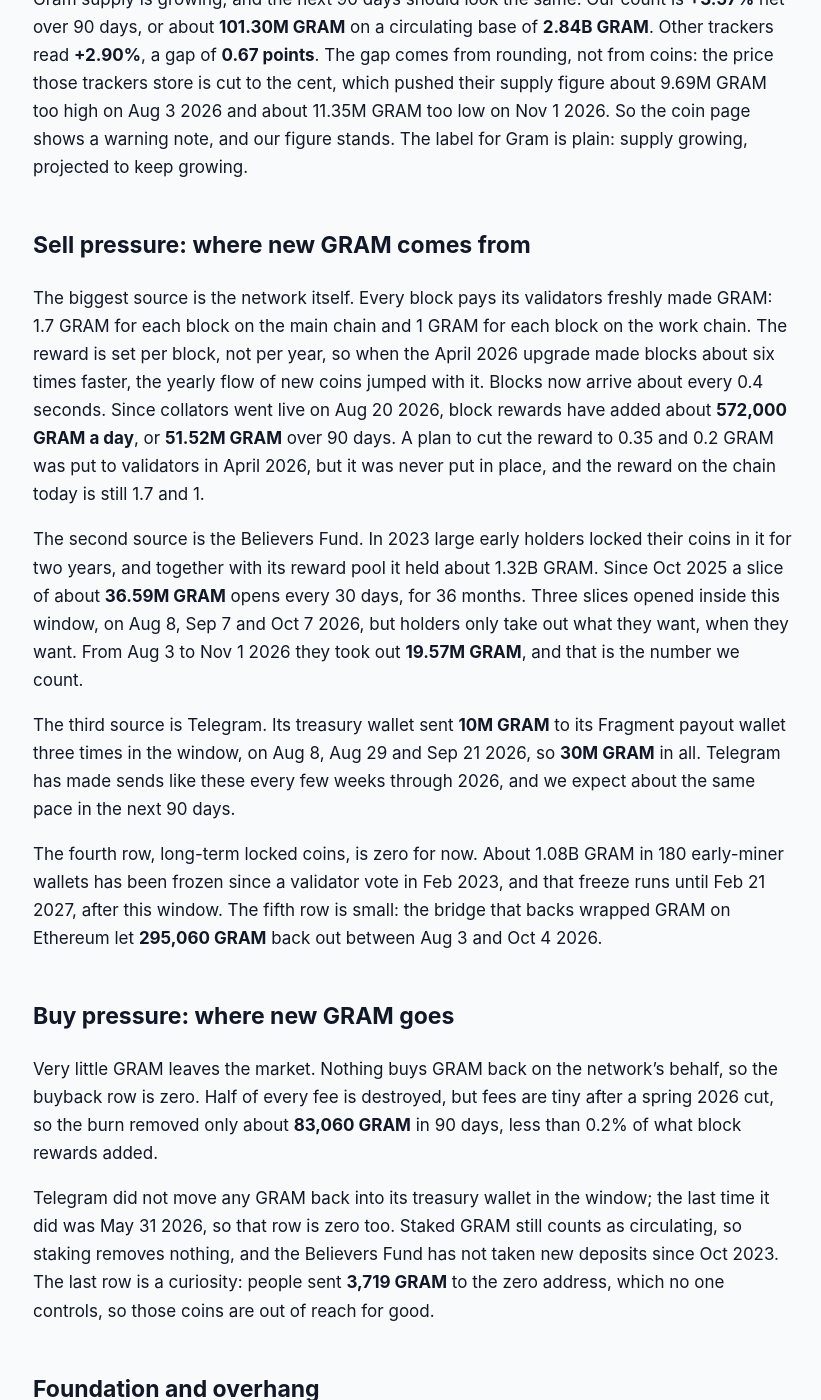
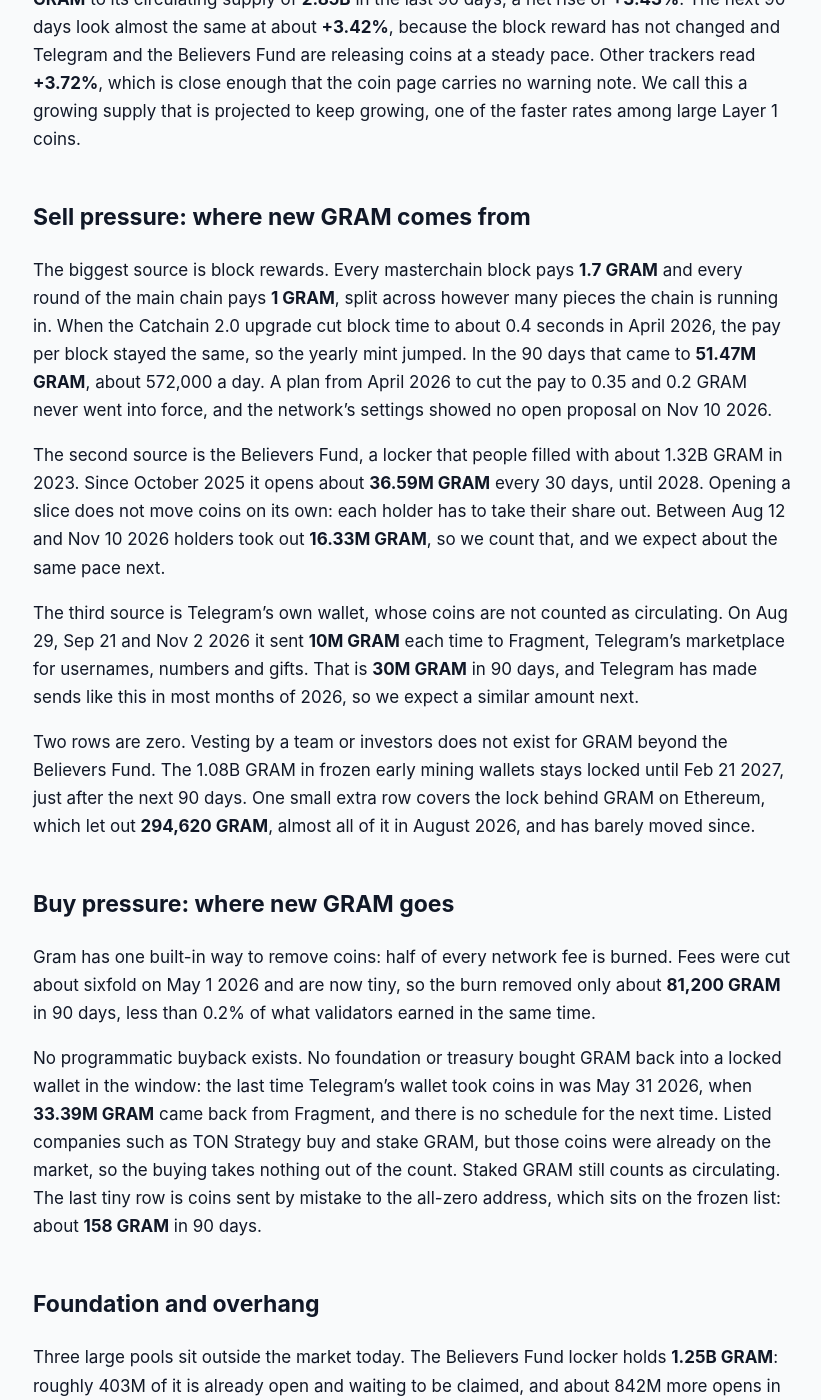
Before and after one commit to jeevansongmy-spec/mrnasdog-articles, a Jekyll site: the page built from crypto/ton-pressure-framework.md, in a window 1280 px wide and 1400 px high, scrolled down 619 px. Shown: the whole window, without its empty margins (227-1048 px from the left). Built offline with Jekyll 4.4.1, drawn with Linux system fonts in a browser that asks for light colours; some of the changed text lies outside the part shown.

Commit message:
publish: crypto/ton-pressure-framework

```diff
--- a/crypto/ton-pressure-framework.md
+++ b/crypto/ton-pressure-framework.md
@@ -1,6 +1,6 @@
 ---
 title:         "GRAM Inflation Analysis · November 2026 · Supply growing · projected to keep growing"
-description:   "GRAM is inflationary: 51.5M GRAM of block rewards, 19.6M from the Believers Fund and 30M from Telegram's treasury give +3.57% net in 90 days. No hard cap."
+description:   "Gram (GRAM, formerly Toncoin) supply in 90 days: 51.47M from block rewards, 30M from Telegram, 16.33M from the Believers Fund, a tiny burn. +3.43% net."
 canonical_url: "https://mrnasdog.com/research/gram/inflation"
 tags:          ["crypto", "gram", "toncoin", "layer1"]
 published:     true
@@ -12,60 +12,60 @@ Looking for the buy-or-sell answer? It is on the GRAM coin page, with demand and
 
 # GRAM Inflation Analysis · November 2026 · Supply growing · projected to keep growing
 
-*Checked Nov 1 2026*
+*Checked Nov 10 2026*
 
-GRAM, the coin of The Open Network that was called Toncoin until June 2026, is inflationary and has no supply cap. Between Aug 3 and Nov 1 2026 about **101.39M GRAM** reached the market from block rewards, Believers Fund claims, Telegram's treasury and the Ethereum bridge, while only about **86,800 GRAM** left it, so net supply grew **+3.57%**. Other trackers show **+2.90%** for the same 90 days, and the coin page carries a warning note that explains why.
+GRAM is inflationary, and fast: there is no supply cap, and every block of The Open Network pays its validators in new coins. Between Aug 12 and Nov 10 2026 about **98.09M GRAM** reached the market, from block rewards, Telegram's own wallet and the Believers Fund locker, while the fee burn took out only **81,200 GRAM**. Net, circulating supply grew **+3.43%** in 90 days, and other trackers show **+3.72%** for the same stretch.
 
 ## The verdict, in one paragraph
 
-Gram supply is growing, and the next 90 days should look the same. Our count is **+3.57%** net over 90 days, or about **101.30M GRAM** on a circulating base of **2.84B GRAM**. Other trackers read **+2.90%**, a gap of **0.67 points**. The gap comes from rounding, not from coins: the price those trackers store is cut to the cent, which pushed their supply figure about 9.69M GRAM too high on Aug 3 2026 and about 11.35M GRAM too low on Nov 1 2026. So the coin page shows a warning note, and our figure stands. The label for Gram is plain: supply growing, projected to keep growing.
+Gram, the coin that was called Toncoin until the Jun 15 2026 rename, added about **98.01M GRAM** to its circulating supply of **2.85B** in the last 90 days, a net rise of **+3.43%**. The next 90 days look almost the same at about **+3.42%**, because the block reward has not changed and Telegram and the Believers Fund are releasing coins at a steady pace. Other trackers read **+3.72%**, which is close enough that the coin page carries no warning note. We call this a growing supply that is projected to keep growing, one of the faster rates among large Layer 1 coins.
 
 ## Sell pressure: where new GRAM comes from
 
-The biggest source is the network itself. Every block pays its validators freshly made GRAM: 1.7 GRAM for each block on the main chain and 1 GRAM for each block on the work chain. The reward is set per block, not per year, so when the April 2026 upgrade made blocks about six times faster, the yearly flow of new coins jumped with it. Blocks now arrive about every 0.4 seconds. Since collators went live on Aug 20 2026, block rewards have added about **572,000 GRAM a day**, or **51.52M GRAM** over 90 days. A plan to cut the reward to 0.35 and 0.2 GRAM was put to validators in April 2026, but it was never put in place, and the reward on the chain today is still 1.7 and 1.
+The biggest source is block rewards. Every masterchain block pays **1.7 GRAM** and every round of the main chain pays **1 GRAM**, split across however many pieces the chain is running in. When the Catchain 2.0 upgrade cut block time to about 0.4 seconds in April 2026, the pay per block stayed the same, so the yearly mint jumped. In the 90 days that came to **51.47M GRAM**, about 572,000 a day. A plan from April 2026 to cut the pay to 0.35 and 0.2 GRAM never went into force, and the network's settings showed no open proposal on Nov 10 2026.
 
-The second source is the Believers Fund. In 2023 large early holders locked their coins in it for two years, and together with its reward pool it held about 1.32B GRAM. Since Oct 2025 a slice of about **36.59M GRAM** opens every 30 days, for 36 months. Three slices opened inside this window, on Aug 8, Sep 7 and Oct 7 2026, but holders only take out what they want, when they want. From Aug 3 to Nov 1 2026 they took out **19.57M GRAM**, and that is the number we count.
+The second source is the Believers Fund, a locker that people filled with about 1.32B GRAM in 2023. Since October 2025 it opens about **36.59M GRAM** every 30 days, until 2028. Opening a slice does not move coins on its own: each holder has to take their share out. Between Aug 12 and Nov 10 2026 holders took out **16.33M GRAM**, so we count that, and we expect about the same pace next.
 
-The third source is Telegram. Its treasury wallet sent **10M GRAM** to its Fragment payout wallet three times in the window, on Aug 8, Aug 29 and Sep 21 2026, so **30M GRAM** in all. Telegram has made sends like these every few weeks through 2026, and we expect about the same pace in the next 90 days.
+The third source is Telegram's own wallet, whose coins are not counted as circulating. On Aug 29, Sep 21 and Nov 2 2026 it sent **10M GRAM** each time to Fragment, Telegram's marketplace for usernames, numbers and gifts. That is **30M GRAM** in 90 days, and Telegram has made sends like this in most months of 2026, so we expect a similar amount next.
 
-The fourth row, long-term locked coins, is zero for now. About 1.08B GRAM in 180 early-miner wallets has been frozen since a validator vote in Feb 2023, and that freeze runs until Feb 21 2027, after this window. The fifth row is small: the bridge that backs wrapped GRAM on Ethereum let **295,060 GRAM** back out between Aug 3 and Oct 4 2026.
+Two rows are zero. Vesting by a team or investors does not exist for GRAM beyond the Believers Fund. The 1.08B GRAM in frozen early mining wallets stays locked until Feb 21 2027, just after the next 90 days. One small extra row covers the lock behind GRAM on Ethereum, which let out **294,620 GRAM**, almost all of it in August 2026, and has barely moved since.
 
 ## Buy pressure: where new GRAM goes
 
-Very little GRAM leaves the market. Nothing buys GRAM back on the network's behalf, so the buyback row is zero. Half of every fee is destroyed, but fees are tiny after a spring 2026 cut, so the burn removed only about **83,060 GRAM** in 90 days, less than 0.2% of what block rewards added.
+Gram has one built-in way to remove coins: half of every network fee is burned. Fees were cut about sixfold on May 1 2026 and are now tiny, so the burn removed only about **81,200 GRAM** in 90 days, less than 0.2% of what validators earned in the same time.
 
-Telegram did not move any GRAM back into its treasury wallet in the window; the last time it did was May 31 2026, so that row is zero too. Staked GRAM still counts as circulating, so staking removes nothing, and the Believers Fund has not taken new deposits since Oct 2023. The last row is a curiosity: people sent **3,719 GRAM** to the zero address, which no one controls, so those coins are out of reach for good.
+No programmatic buyback exists. No foundation or treasury bought GRAM back into a locked wallet in the window: the last time Telegram's wallet took coins in was May 31 2026, when **33.39M GRAM** came back from Fragment, and there is no schedule for the next time. Listed companies such as TON Strategy buy and stake GRAM, but those coins were already on the market, so the buying takes nothing out of the count. Staked GRAM still counts as circulating. The last tiny row is coins sent by mistake to the all-zero address, which sits on the frozen list: about **158 GRAM** in 90 days.
 
 ## Foundation and overhang
 
-Three large piles sit outside the circulating count, and each one can add to supply later. The Believers Fund holds **1.25B GRAM**. About 367M of that has already opened and can be claimed at any time, and about 878M is still waiting for its monthly slices, which run to 2028. If holders start claiming faster, the second row grows quickly.
+Three large pools sit outside the market today. The Believers Fund locker holds **1.25B GRAM**: roughly 403M of it is already open and waiting to be claimed, and about 842M more opens in 30-day slices until 2028. The frozen early mining wallets hold **1.08B GRAM** across 180 addresses; most have never been used, and their lock ends on Feb 21 2027. Telegram's wallet holds **92.42M GRAM** and has no published schedule.
 
-Telegram's treasury wallet holds **102.42M GRAM** after this window's sends. At 30M every 90 days, that pile would last about ten more months.
-
-The frozen early-miner wallets hold **1.08B GRAM**. Most of them were never used, and their owners may no longer have the keys, but the freeze itself ends on Feb 21 2027. Any coins that move after that date would be new supply, so this is the pile to watch in early 2027. The Ethereum bridge holds another 9.30M GRAM that backs wrapped coins already trading there.
+Smaller pools are the lock behind GRAM on Ethereum with about **9.30M GRAM** and the old TON Foundation wallet with about **1.59M GRAM**, which sent nothing in the window. If any of these balances falls, the coins that leave will show up in the next check.
 
 ## How GRAM compares to other proof-of-stake Layer 1 chains
 
-Most proof-of-stake chains pay validators in new coins, so new supply is normal. What sets Gram apart is how its reward is set. Ethereum pays validators according to how much is staked, and part of every fee is burned. Solana follows a yearly issuance rate that steps down on a published path. Gram pays a fixed amount per block, so its supply growth follows block speed. When blocks got about six times faster in April 2026, yearly issuance rose to match, and with about 1.31B GRAM staked, those rewards give stakers a very high yield, close to 17% a year.
+Most large proof-of-stake chains pay validators a set share of supply each year, so their mint stays steady when the chain gets faster. Gram pays a fixed amount per block instead, which is why the move to sub-second blocks in 2026 multiplied the yearly mint several times over without any vote on inflation. That makes Gram's supply growth unusually sensitive to engineering changes.
 
-Gram also leans less on its fee burn than many chains. Half of every fee is burned, but fees were cut on purpose to make sends almost free, so the burn barely moves the count. On top of the block rewards, Gram has two release valves that many Layer 1 chains no longer have: a large vesting fund that early holders can drain at their own pace, and a company treasury, Telegram's, that sells or pays out coins every few weeks.
+The burn side is weak too. Chains with a large fee burn can cancel much of their new supply on busy days, while Gram's very low fees mean the burn hardly counts. And unlike chains whose unlocks are run by a team on a calendar, much of Gram's extra supply depends on choices by Telegram and by thousands of Believers Fund holders deciding when to claim.
 
 ## What to watch in the next 90 days
 
-**Nov 6 2026, Dec 6 2026 and Jan 5 2027:** three more Believers Fund slices of about 36.59M GRAM each open. If holders claim more than the 19.57M they took out in the last 90 days, the second row rises.
+**Dec 6 2026, Jan 5 2027 and Feb 4 2027:** the next Believers Fund slices open, about 36.59M GRAM each. Watch whether holders claim faster than the 16.33M of the last 90 days.
 
-**Telegram's next payout:** its last 10M GRAM send was on Sep 21 2026. A new send would keep the third row on pace; a long pause would bring it down.
+**Telegram's wallet:** after the Nov 2 2026 send it holds 92.42M GRAM. Another 10M send to Fragment every few weeks would match the pace we expect; a bigger send would push supply growth up.
 
-**Block speed:** since Oct 19 2026 the main chain has made about 2.5% fewer blocks, and fewer blocks mean fewer new coins. Any new vote to change the per-block reward would change the first row at once.
+**The block reward:** any new vote to cut the pay per block would lower the biggest row at once. On Nov 10 2026 no such proposal was open.
 
-**Feb 21 2027:** the freeze on 1.08B GRAM in early-miner wallets ends, just after this window. Any vote to extend it, or any coins moving out after it, would change the long-term picture for Gram.
+**Feb 21 2027:** the freeze on 1.08B GRAM in early mining wallets ends, 13 days after the next 90 days. Most of these wallets have never been used, but any vote to extend the freeze or burn the coins before then would matter a lot.
+
+**Telegram's built-in wallet:** Telegram began opening self-custody GRAM wallets to many more users in November 2026. It does not change supply, but more use would mean more fees and a larger burn.
 
 ## Summary
 
-Gram supply grew **+3.57%** in the 90 days to Nov 1 2026, about 101.30M GRAM net, and should grow about the same in the next 90 days.
+GRAM's circulating supply grew **+3.43%** between Aug 12 and Nov 10 2026, and the next 90 days look much the same at about **+3.42%**.
 
-Block rewards of about 572,000 GRAM a day are the biggest source, followed by 30M GRAM from Telegram's treasury and 19.57M GRAM claimed from the Believers Fund.
+Block rewards of **51.47M GRAM** are the largest source, because the pay per block stayed the same when blocks became much faster in April 2026.
 
-The fee burn takes out only about 83,060 GRAM in 90 days, so almost nothing offsets the new coins.
+Telegram's wallet released **30M GRAM** and Believers Fund holders claimed **16.33M GRAM**, while the fee burn removed only about 81,200.
 
-Large piles still wait outside the market: 1.25B GRAM in the Believers Fund, 102.42M in Telegram's treasury and 1.08B in frozen wallets whose freeze ends on Feb 21 2027.
+The big date to watch sits just past the window: the freeze on **1.08B GRAM** in early mining wallets ends on Feb 21 2027.
```
